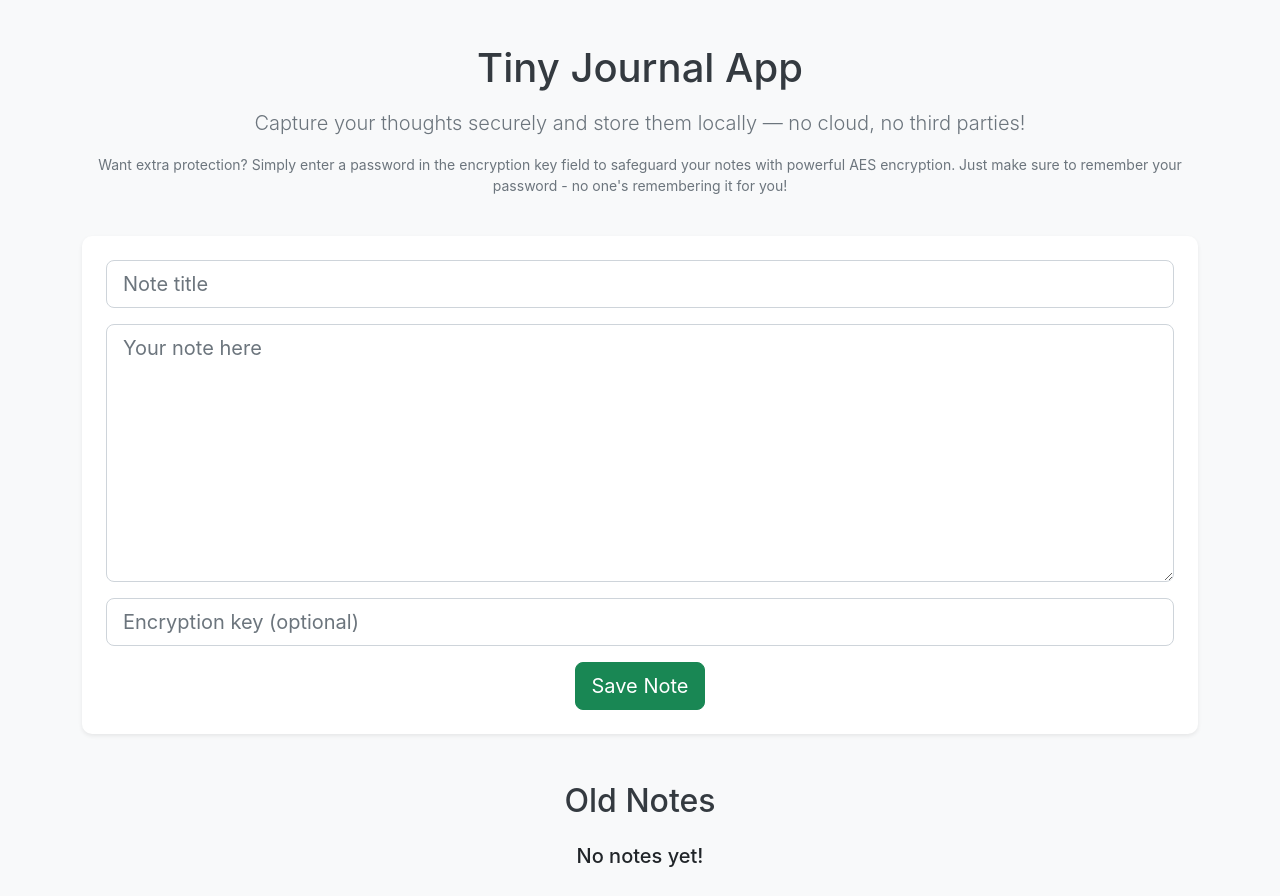
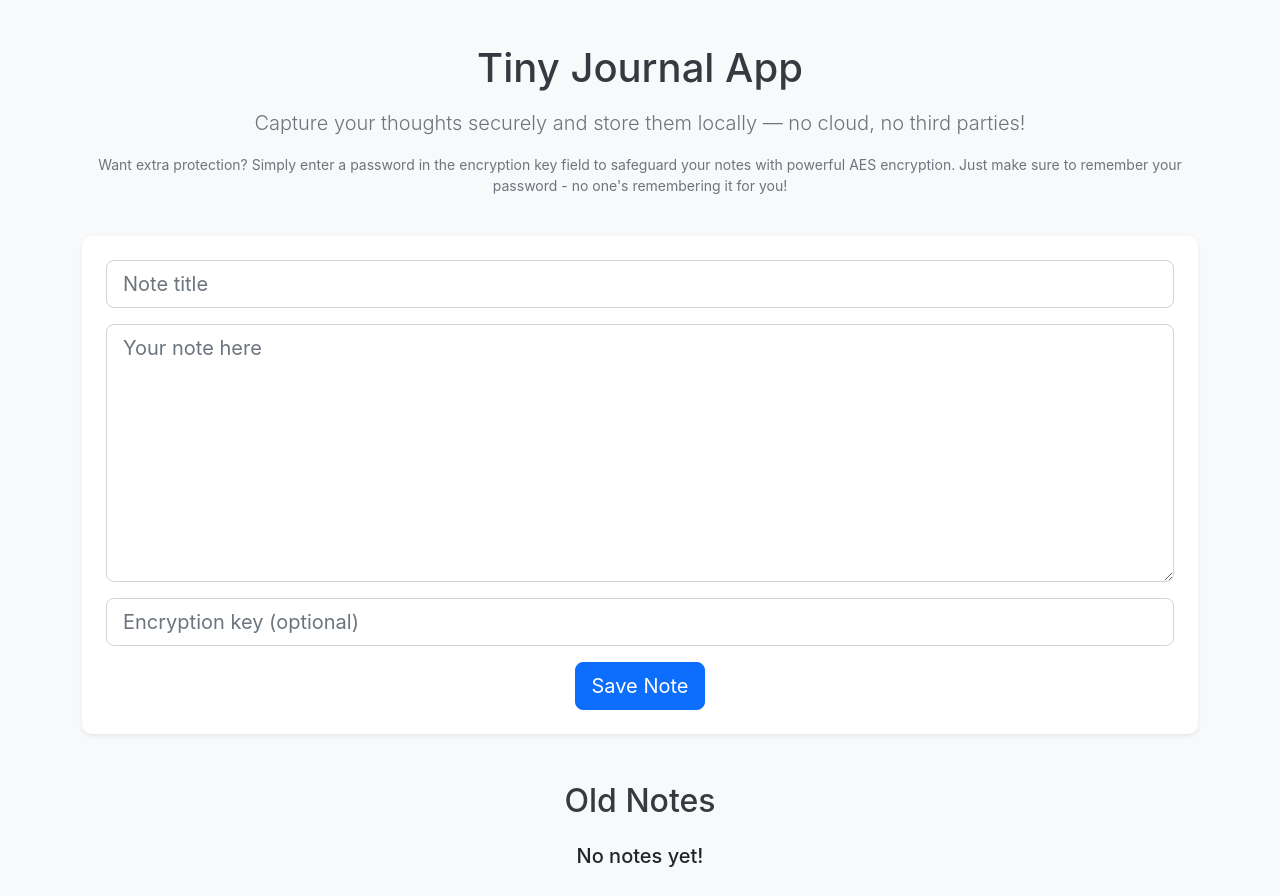
Before and after one commit to Yin4TheWin/tiny-journal-app, a React (Create React App) app: page / in a window 1280 px wide. Built offline with nearby package versions, Linux system fonts and the light colour scheme.

Commit message:
change color scheme of accordion to be more readable

```diff
--- a/src/App.css
+++ b/src/App.css
@@ -27,7 +27,7 @@ textarea, input {
 }
 
 .accordion-button:not(.collapsed) {
-  background-color: #007bff;
+  background-color: #93c7ff;
   color: white;
 }
 
--- a/src/App.js
+++ b/src/App.js
@@ -81,7 +81,7 @@ function App() {
                   size="lg"
                 />
               </Form.Group>
-              <Button variant="primary" size="lg" className="btn btn-success d-flex justify-content-center mx-auto mt-3" block onClick={addNewNote}>
+              <Button variant="primary" size="lg" className="d-flex justify-content-center mx-auto mt-3" block onClick={addNewNote}>
                 Save Note
               </Button>
             </Form>
```
